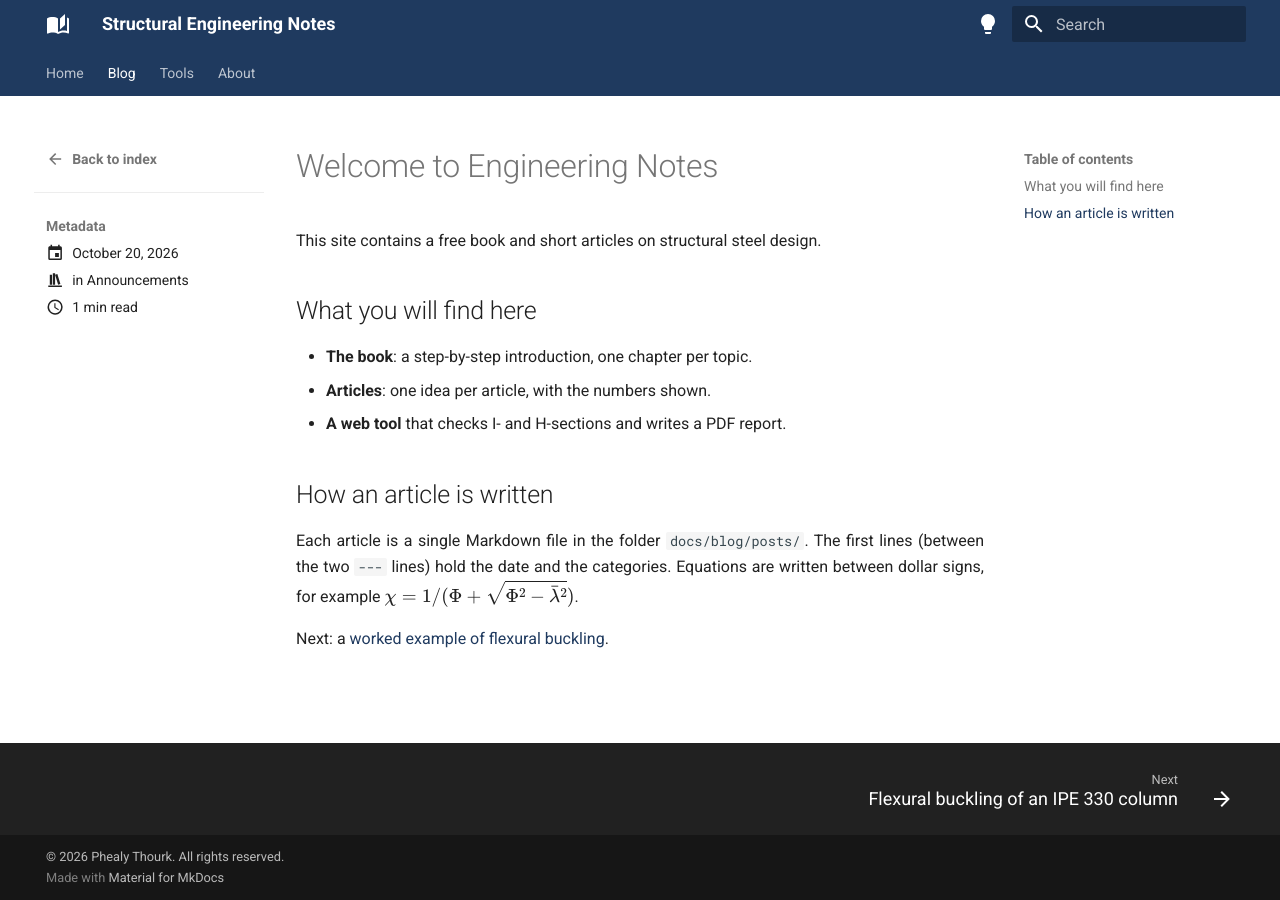
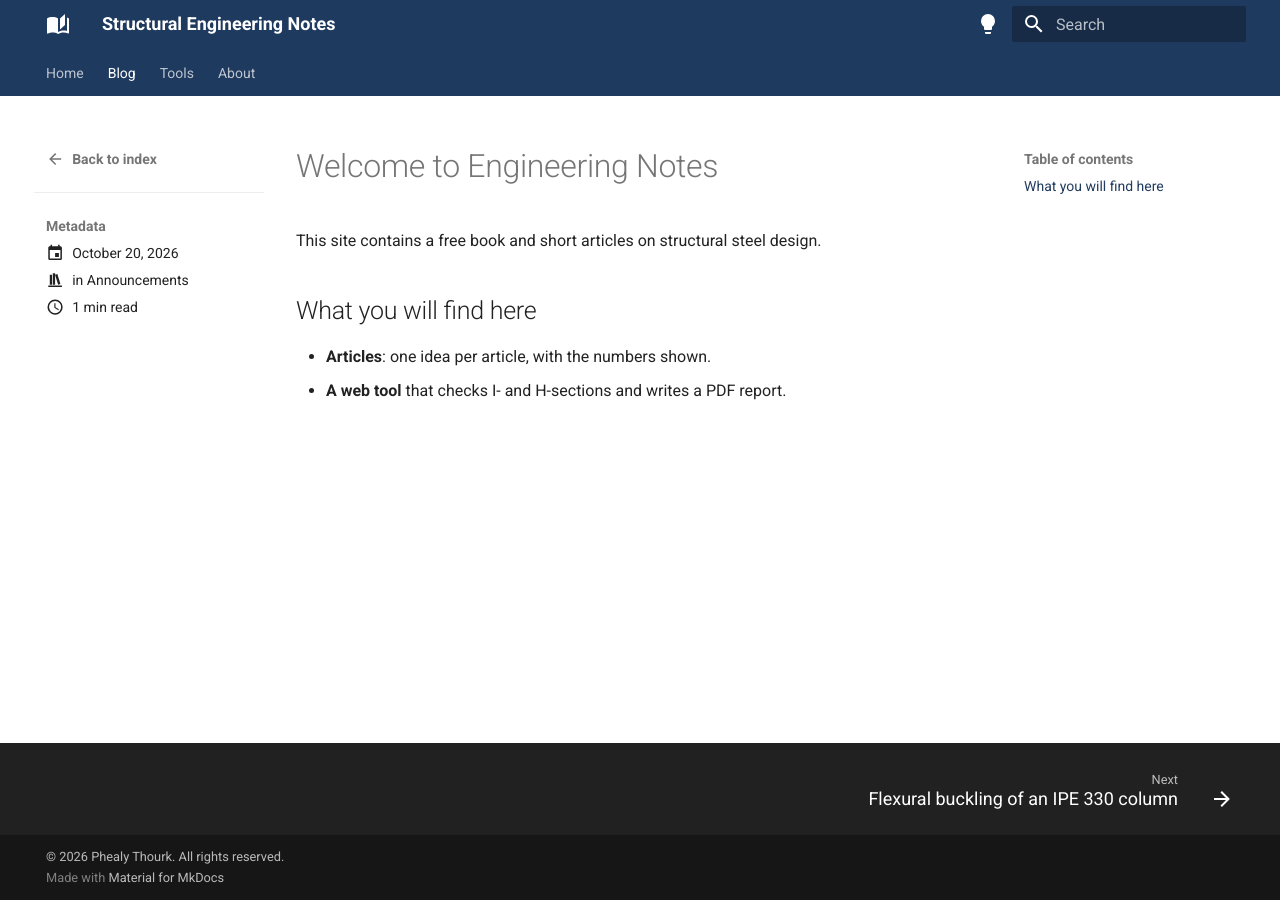
Before and after one commit to PhealyThourk/Structural-engineering, an MkDocs documentation site: the page built from docs/blog/posts/welcome.md, in a window 1280 px wide. Built offline with MkDocs 1.6.1 and Material for MkDocs 9.7.7, drawn with Linux system fonts in a browser that asks for light colours.

Commit message:
edit welcomenote

```diff
--- a/docs/blog/posts/welcome.md
+++ b/docs/blog/posts/welcome.md
@@ -12,14 +12,6 @@ This site contains a free book and short articles on structural steel design.
 
 ## What you will find here
 
-- **The book**: a step-by-step introduction, one chapter per topic.
+<!--- **The book**: a step-by-step introduction, one chapter per topic.-->
 - **Articles**: one idea per article, with the numbers shown.
 - **A web tool** that checks I- and H-sections and writes a PDF report.
-
-## How an article is written
-
-Each article is a single Markdown file in the folder `docs/blog/posts/`. The first lines (between
-the two `---` lines) hold the date and the categories. Equations are written between dollar signs,
-for example $\chi = 1/(\Phi + \sqrt{\Phi^2 - \bar{\lambda}^2})$.
-
-Next: a [worked example of flexural buckling](flexural-buckling-ipe330.md).
```
